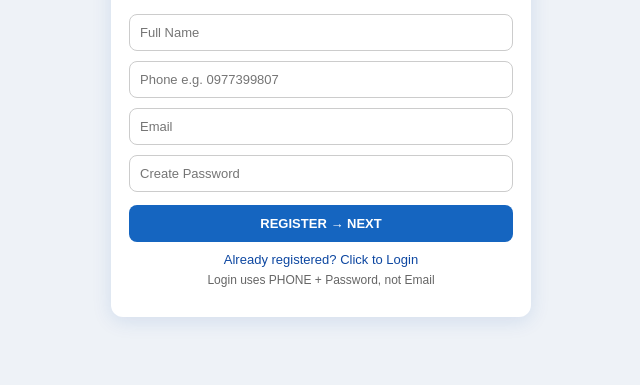
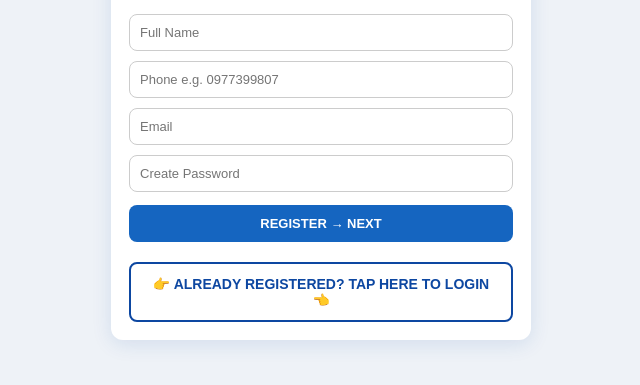
Before and after one commit to psakala243-prog/1FML, a plain HTML site: page index.html in a window 1280 px wide. Shown: the part 87-472 px from the top of the page, without its empty margins (319-959 px from the left). Drawn offline with Linux system fonts and the light colour scheme.

Commit message:
Add login and registration toggle functionality

```diff
--- a/index.html
+++ b/index.html
@@ -45,7 +45,10 @@ body{background:#eef2f7;font-size:14px;color:#222}.hidden{display:none!important
 <div id="authPage" class="auth"><h1>💙 1FML</h1><p>Family Connect • Real Sync • Up to 20MB</p>
 <div id="regBox"><input id="regName" placeholder="Full Name"><input id="regPhone" placeholder="Phone e.g. 0977399807"><input id="regEmail" placeholder="Email" type="email"><input id="regPass" placeholder="Create Password" type="password"><button onclick="register()">REGISTER → NEXT</button></div>
 <div id="loginBox" class="hidden"><input id="loginPhone" placeholder="Phone Number e.g. 0977399807"><input id="loginPass" placeholder="Password" type="password"><button onclick="login()">LOGIN</button></div>
-<div class="link" onclick="toggleAuth()" id="toggleText">Already registered? Click to Login</div><p class="small">Login uses PHONE + Password, not Email</p></div>
+<div style="margin-top:12px;text-align:center">
+<button onclick="document.getElementById('regBox').style.display='none';document.getElementById('loginBox').style.display='block';document.getElementById('toggleText2').style.display='block';this.style.display='none';" style="width:100%;padding:12px;background:#fff;color:#0d47a1;border:2px solid #0d47a1;border-radius:8px;font-weight:700;font-size:14px">👉 ALREADY REGISTERED? TAP HERE TO LOGIN 👈</button>
+<div id="toggleText2" style="display:none;margin-top:10px;color:#0d47a1;cursor:pointer" onclick="document.getElementById('regBox').style.display='block';document.getElementById('loginBox').style.display='none';this.style.display='none';">⬅ Back to Register</div>
+</div>
 <div id="familyPage" class="auth hidden"><h1>👨‍👩‍👧‍👦 My Family</h1><p id="welcomeFamily"></p>
 <b style="font-size:13px">Option 1: I am FIRST in my family</b><input id="familyName" placeholder="Family Name e.g. SAKALA FAMILY"><button onclick="createFamily()">CREATE MY FAMILY + GET CODE</button><p style="margin:10px 0;text-align:center"><b>OR</b></p><b style="font-size:13px">Option 2: My family already has a Code</b><input id="joinCode" placeholder="Enter Family Code" style="text-transform:uppercase"><button onclick="joinFamily()">JOIN MY FAMILY WITH CODE</button><div id="myCodeResult"></div></div>
 <div id="mainApp" class="hidden">
```
